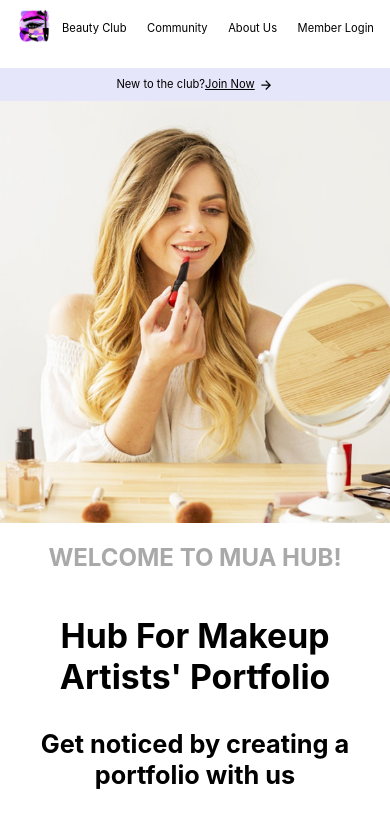
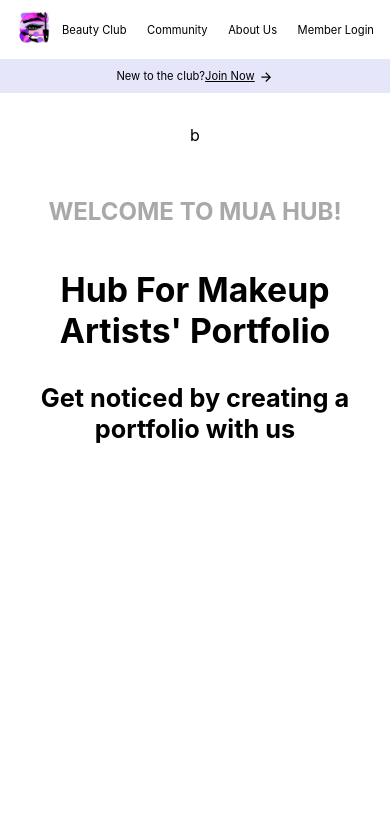
Before and after one commit to VeenaMudda/My-Portfolio, a React (Create React App) app: page / in a window 390 px wide. Shown: the top 828 px of the page. Built offline with nearby package versions, Linux system fonts and the light colour scheme; grey boxes are pictures that could not be loaded.

Commit message:
Screen sizes

```diff
--- a/src/Body/index.css
+++ b/src/Body/index.css
@@ -6,13 +6,11 @@
     width: 100vw;
 }*/
 
-@media (max-width: 600px){
-    .body-container{
-        display: flex;
-        flex-direction: column;
-        align-items: center;
-        width: 100vw;
-    }
+.body-container{
+    display: flex;
+    flex-direction: column;
+    align-items: center;
+    width: 100vw;
 }
 
 .greet{
--- a/src/HomePage/index.css
+++ b/src/HomePage/index.css
@@ -8,6 +8,21 @@
 .body-section{
     overflow-y: auto;
     position: relative;
-    padding-top: 12vh;
     flex-grow: 1;
 }
+
+@media (max-width: 360px){
+    @media (max-height: 640px){
+        .body-section{
+            top: 12vh;
+        }
+    }
+}
+
+@media (min-width: 361px) and (max-width: 600px){
+    @media (min-height:641px) and (max-height: 1024px){
+        .body-section{
+            top: 11vh;
+        }
+    }
+}
--- a/src/JoinBar/index.css
+++ b/src/JoinBar/index.css
@@ -14,7 +14,6 @@
     --joinbar-height: 4vh;
 }
 
-@media (max-width: 600px){
 .joinbar-container{
     display: flex;
     flex-direction: row;
@@ -26,6 +25,11 @@
     width: 100vw;
     z-index: 999;
 }
+
+@media (max-width: 360px){
+}
+
+@media (max-width: 600px){
 
     .joinbar-description{
         font-size: 70%;
--- a/src/NavBar/index.css
+++ b/src/NavBar/index.css
@@ -6,11 +6,45 @@
     padding: 1%;
 }*/
 
-:root{
-    --navbar-height:8vh;
+@media (max-width:360px){
+    @media (max-height: 640px){
+        :root{
+            --navbar-height:8vh;
+        }
+
+        .navbar-container{
+            height: var(--navbar-height);
+        }
+
+        .joinbar-container{
+            top: var(--navbar-height);
+        }
+    }
 }
 
-@media (max-width: 600px){
+@media (min-width:361px) and (max-width:600px){
+    @media (min-height: 641px) and (max-height: 1024px){
+        :root{
+            --navbar-height:7vh;
+        }
+
+        .navbar-container{
+            height: var(--navbar-height);
+        }
+
+        .navbar-toolbar-container{
+            height: var(--navbar-height);
+            display: flex;
+            justify-content: center;
+        }
+
+        .joinbar-container{
+            top: var(--navbar-height);
+        }
+    }
+}
+
+@media (max-width: 600px) and (max-height:640px){
     .navbar-container{
         height: var(--navbar-height);
     }
@@ -88,3 +122,9 @@
         padding-top: 1%;
     }
 }
+
+@media (min-height: 641px){
+    .navbar-container{
+        height: var(--navbar-height);
+    }
+}
--- a/src/NavBar/index.js
+++ b/src/NavBar/index.js
@@ -13,7 +13,7 @@ import PictureSection from '../PictureSection';
 import Body from '../Body';
 
 const NavBar = () =>{
-    const isSmallScreen = useMediaQuery('(max-width: 359px');
+    const isSmallScreen = useMediaQuery('(max-width: 359px)');
     const [anchorEl,setAnchorEl] = useState(null);
     const [openMenu,setOpenMenu] = useState(false);
     const [isIconOpen, setIsIconOpen] = useState(false);
@@ -48,7 +48,7 @@ const NavBar = () =>{
     return(
         <div className='layout'>
             <AppBar position='fixed' elevation={1} color='white' className='navbar-container'>
-                <Toolbar sx={{justifyContent:'space-between'}}>
+                <Toolbar sx={{justifyContent:'space-between'}} className='navbar-toolbar-container'>
                     <Link to={"/"}><img src={portfolio_logo} alt='portfolio logo' className='portfolio-logo'/></Link>
                     {isSmallScreen ?
                     <div>
--- a/src/PictureSection/index.css
+++ b/src/PictureSection/index.css
@@ -18,5 +18,6 @@
         justify-content: space-evenly;
         width: 100vw;
         align-items: center;
+        height: 10vh;
     }
 }
--- a/src/PictureSection/index.js
+++ b/src/PictureSection/index.js
@@ -4,15 +4,18 @@ import {Carousel} from 'react-responsive-carousel'
 import makeup_artist from '../pictures/makeup_artist_applying_makeup.jpeg';
 import self_makeup from '../pictures/self_makeup.jpg';
 import look from '../pictures/look.jpg';
+import { useMediaQuery } from '@mui/material';
 
 const PictureSection = () => {
+    const isSmallScreen = useMediaQuery('(max-width: 360px)');
     return(
         <div className='picture-section-pictures-container'>
-            <Carousel autoPlay={true} infiniteLoop={true} showStatus={false} showArrows={false} showIndicators={false} showThumbs={false}>
-                <img src={makeup_artist} alt="makeup artist" className='picture'/>
-                <img src={self_makeup} alt="self makeup" className='picture'/>
-                <img src={look} alt='makeup look' className='picture'/>
-            </Carousel>
+            {isSmallScreen ?
+                <Carousel autoPlay={true} infiniteLoop={true} showStatus={false} showArrows={false} showIndicators={false} showThumbs={false} className='carousel'>
+                    <img src={makeup_artist} alt="makeup artist" className='picture'/>
+                    <img src={self_makeup} alt="self makeup" className='picture'/>
+                    <img src={look} alt='makeup look' className='picture'/>
+                </Carousel> : <div>b</div>}
         </div>
     )
 }
```
Lines whose indentation alone changed are shown as unchanged.
